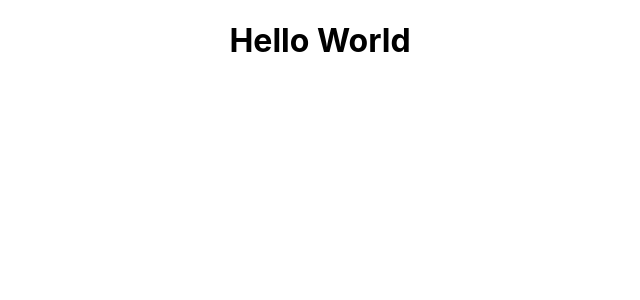
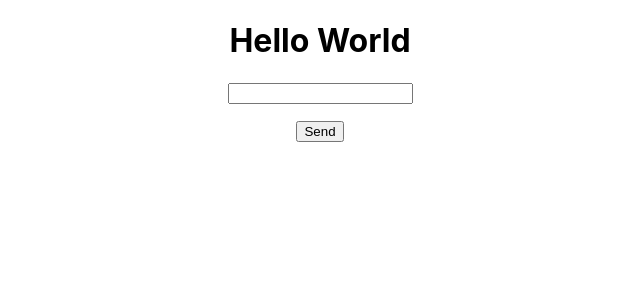
Before and after one commit to t-shinkai00/Facebook-Messanger, a React (Create React App) app: page / in a window 1280 px wide. Shown: the top 300 px of the page, without its empty margins (320-960 px from the left). Built offline with nearby package versions, Linux system fonts and the light colour scheme.

Commit message:
add input and button

```diff
--- a/src/App.js
+++ b/src/App.js
@@ -1,9 +1,17 @@
+import React, { useState } from 'react';
 import './App.css';
 
 function App() {
+  const [input, setInput] = useState("");
   return (
     <div className="App">
       <h1>Hello World</h1>
+      {/* input feild */}
+      {/* button */}
+      {/* messages themselves */}
+      <input onChange={e=>setInput(e.target.value)}/>
+      <p>{input}</p>
+      <button>Send</button>
     </div>
   );
 }
```
